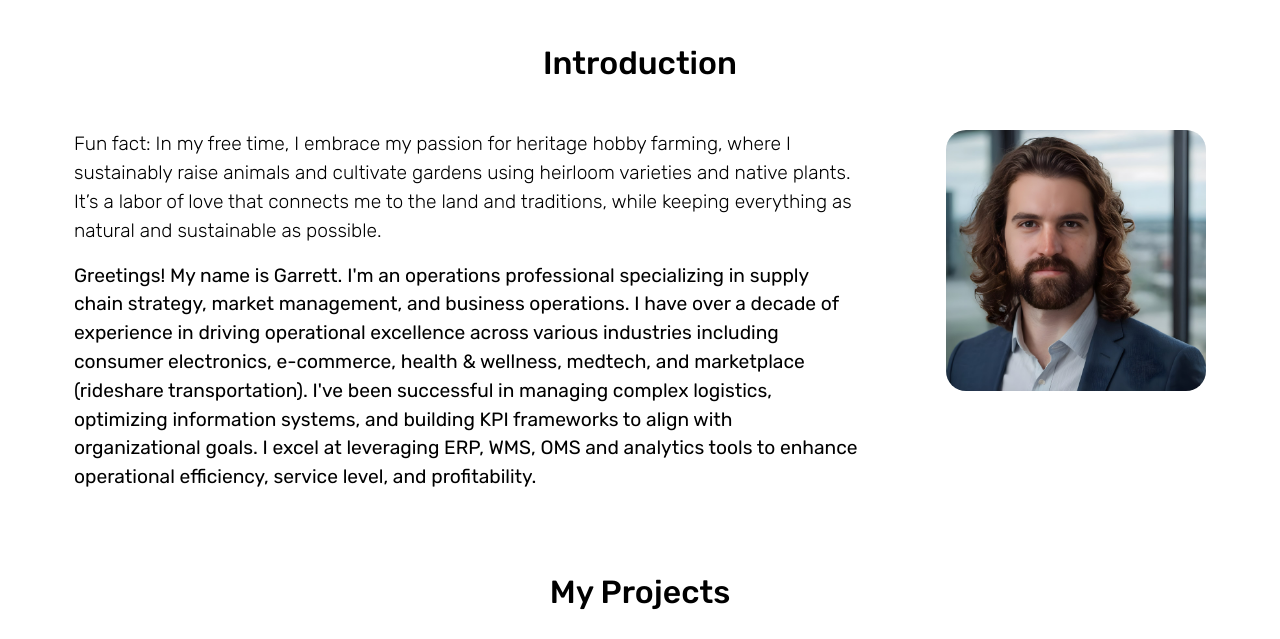
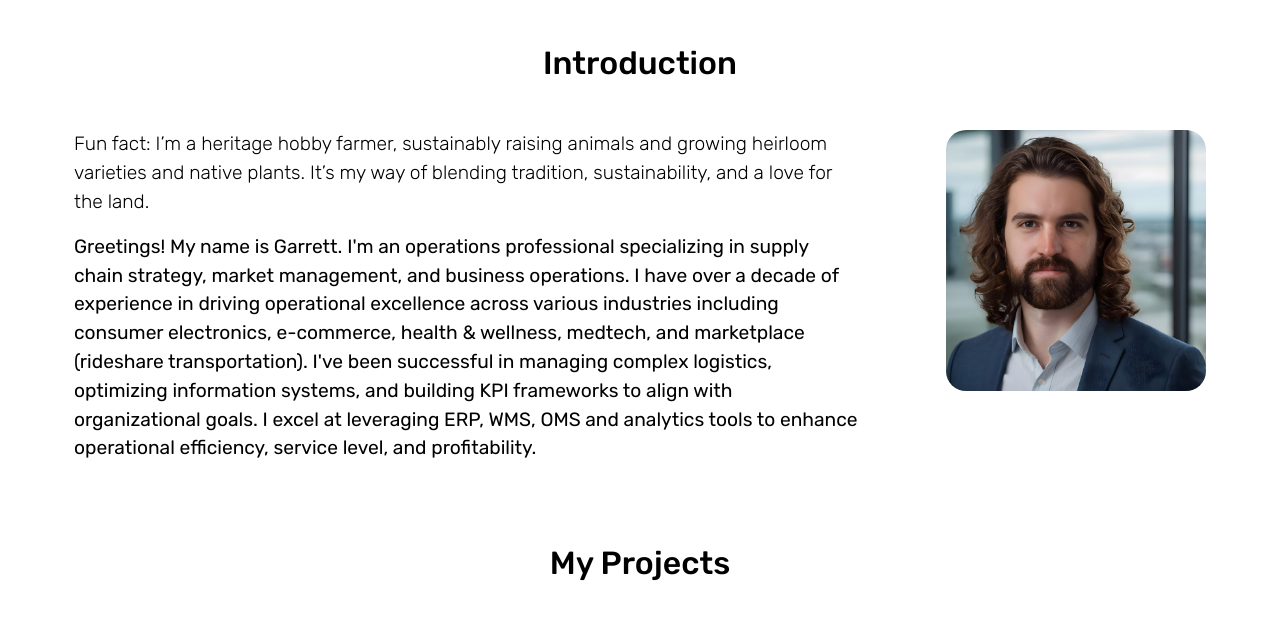
Before and after one commit to 1byusmith/Personal-Website-2, a plain HTML site: page index.html in a window 1280 px wide. Shown: the part 780-1419 px from the top of the page. Drawn offline with nearby package versions, Linux system fonts and the light colour scheme; animation ran at ten frames a second.

Commit message:
Update index.html

```diff
--- a/index.html
+++ b/index.html
@@ -28,7 +28,7 @@
         <!-- Introduction -->
         <div class="flex-container-reverse" style="padding-bottom: 50px; padding-top: 20px;">
           <div class="big-container-left" style="">
-            <p class="time-text">Fun fact: In my free time, I embrace my passion for heritage hobby farming, where I sustainably raise animals and cultivate gardens using heirloom varieties and native plants. It’s a labor of love that connects me to the land and traditions, while keeping everything as natural and sustainable as possible. </p>
+            <p class="time-text">Fun fact: I’m a heritage hobby farmer, sustainably raising animals and growing heirloom varieties and native plants. It’s my way of blending tradition, sustainability, and a love for the land.</p>
             <p style="padding-bottom: 5px;">Greetings! My name is Garrett. I'm an operations professional specializing in supply chain strategy, market management, and business operations. I have over a decade of experience in driving operational excellence across various industries including consumer electronics, e-commerce, health & wellness, medtech, and marketplace (rideshare transportation). I've been successful in managing complex logistics, optimizing information systems, and building KPI frameworks to align with organizational goals. I excel at leveraging ERP, WMS, OMS and analytics tools to enhance operational efficiency, service level, and profitability.
             </p>
           </div>
```
